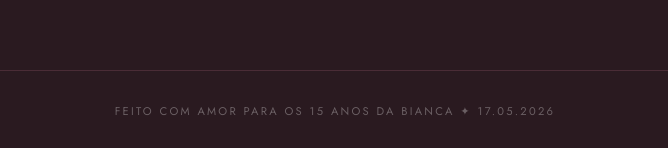
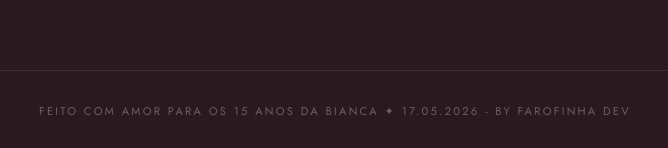
Before and after one commit to Rafaelws33/Bianca, a plain HTML site: page index.html in a window 1280 px wide. Shown: the part 2957-3105 px from the top of the page, 305-973 px from the left. Drawn offline with nearby package versions, Linux system fonts and the light colour scheme; a script that the page names is missing.

Commit message:
Update index.html

```diff
--- a/index.html
+++ b/index.html
@@ -290,7 +290,7 @@ footer{text-align:center;padding:32px;background:var(--dark);border-top:1px soli
   <button class="btn" onclick="copyUrl()">Copiar Link</button>
 </section>
 
-<footer>Feito com amor para os 15 anos da Bianca ✦ 17.05.2026</footer>
+<footer>Feito com amor para os 15 anos da Bianca ✦ 17.05.2026 - By Farofinha Dev</footer>
 
 <!-- LIGHTBOX -->
 <div class="lightbox" id="lightbox" onclick="closeLightbox()">
```
